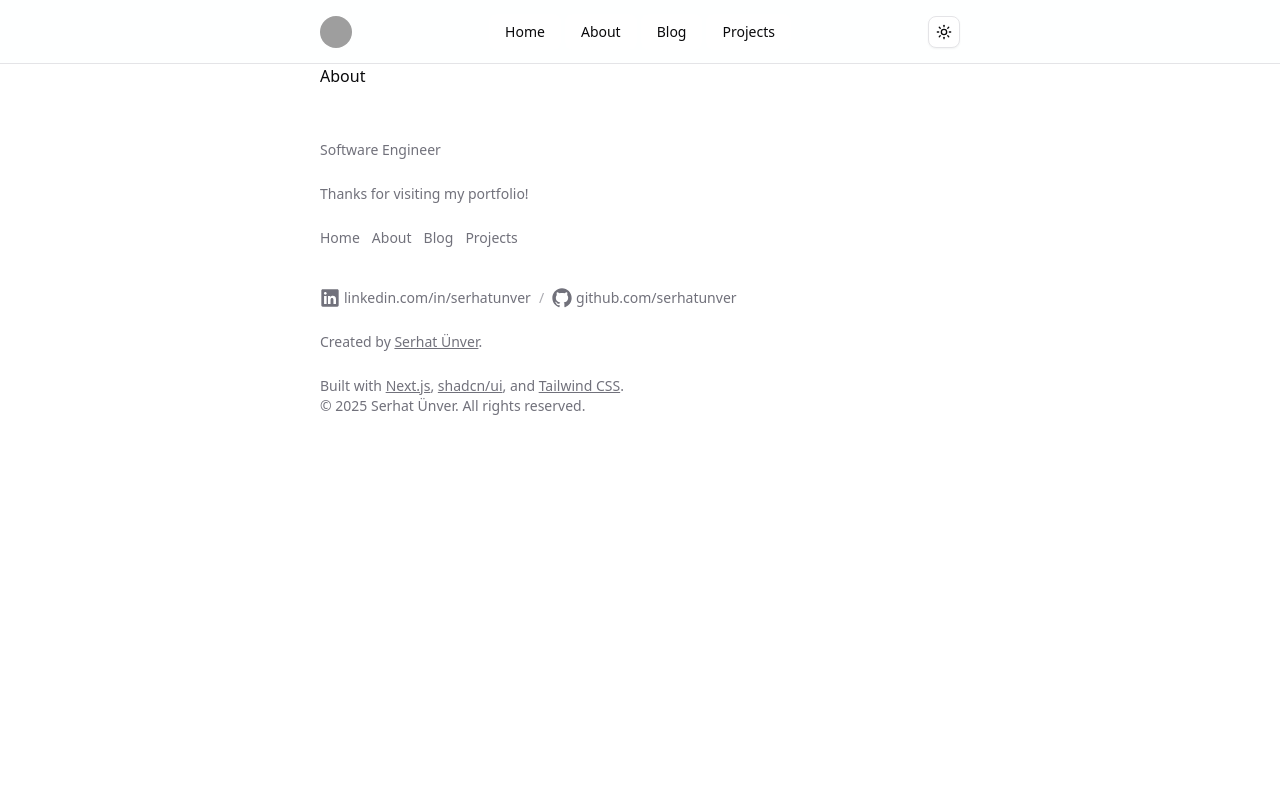
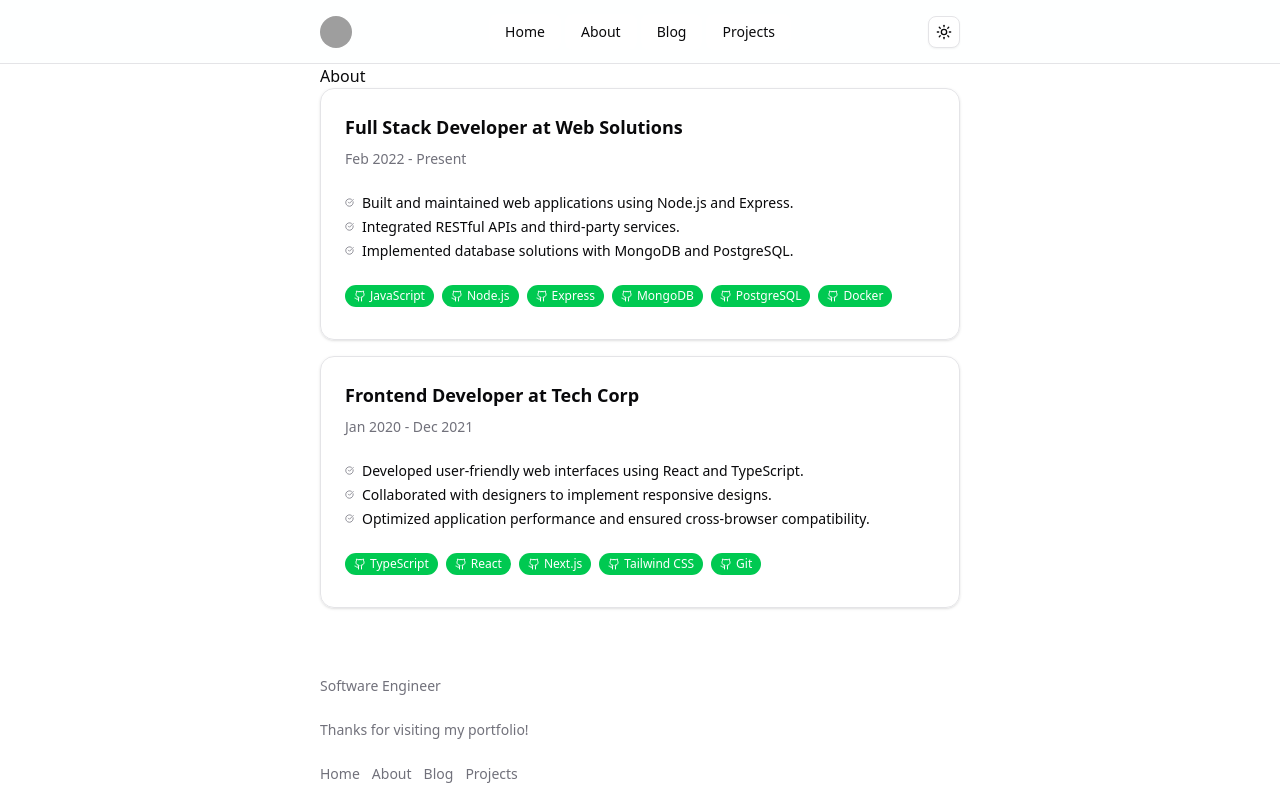
Before and after one commit to serhatunver/portfolio, a Next.js app: page /about in a window 1280 px wide. Shown: the top 800 px of the page. Built offline with nearby package versions, Linux system fonts and the light colour scheme; grey boxes are pictures that could not be loaded.

Commit message:
feat: add EducationCard, ExperienceCard and ProjectCard with mock data; update relevant pages

```diff
--- a/app/about/page.tsx
+++ b/app/about/page.tsx
@@ -1,3 +1,10 @@
+import { ExperienceCard } from '@/components/ExperienceCard';
+
 export default function About() {
-  return <h1>About</h1>;
+  return (
+    <>
+      <h1>About</h1>
+      <ExperienceCard />
+    </>
+  );
 }
--- a/app/page.tsx
+++ b/app/page.tsx
@@ -1,10 +1,39 @@
+import Link from 'next/link';
 import { Button } from '@/components/ui/button';
+import { ProjectCard } from '@/components/ProjectCard';
+import { EducationCard } from '@/components/EducationCard';
+import { ArrowRight } from 'lucide-react';
 
 export default function Home() {
   return (
-    <div className="flex min-h-[calc(100vh-4rem)] flex-col items-center justify-center space-y-6">
-      <h1 className="text-4xl font-bold">Welcome to Next.js!</h1>
-      <Button>Get Started</Button>
+    <div className="flex w-full min-h-[calc(100vh-4rem)] flex-col items-center justify-center space-y-6 py-4">
+      <div>
+        <h1 className="text-3xl font-bold">Welcome to My Portfolio</h1>
+        <p className="mt-2 text-lg text-muted-foreground">
+          Hi! I am Serhat Ünver, a software developer specializing in web
+          applications.
+        </p>
+      </div>
+      <div className="flex w-full items-center justify-between">
+        <h2 className="text-lg font-medium">Education</h2>
+        <Button asChild variant="link">
+          <Link href="/projects">
+            See all
+            <ArrowRight className="size-4" />
+          </Link>
+        </Button>
+      </div>
+      <EducationCard />
+      <div className="flex w-full items-center justify-between">
+        <h2 className="text-lg font-medium">Projects</h2>
+        <Button asChild variant="link">
+          <Link href="/projects">
+            See all
+            <ArrowRight className="size-4" />
+          </Link>
+        </Button>
+      </div>
+      <ProjectCard />
     </div>
   );
 }
--- a/app/projects/page.tsx
+++ b/app/projects/page.tsx
@@ -1,3 +1,15 @@
+import { ProjectCard } from '@/components/ProjectCard';
+
 export default function Projects() {
-  return <h1>Projects</h1>;
+  return (
+    <div className="flex w-full min-h-[calc(100vh-4rem)] flex-col justify-center space-y-6 py-4">
+      <div>
+        <h1 className="text-2xl font-bold">Projects</h1>
+        <p className="mt-2 text-muted-foreground">
+          Here are some of my projects.
+        </p>
+      </div>
+      <ProjectCard />
+    </div>
+  );
 }
--- /dev/null
+++ b/components/EducationCard.tsx
@@ -0,0 +1,69 @@
+import {
+  Card,
+  CardAction,
+  CardContent,
+  CardDescription,
+  CardFooter,
+  CardHeader,
+  CardTitle,
+} from '@/components/ui/card';
+import { Button } from '@/components/ui/button';
+
+import { MapPin } from 'lucide-react';
+
+const EDUCATIONS = [
+  {
+    degree: 'Master of Science in Software Engineering',
+    institution: 'Tech University',
+    duration: '2020 - 2022',
+    location: 'City, Country',
+    details:
+      'Specialized in software architecture, project management, and advanced programming concepts.',
+    gpa: '3.9/4.0',
+    transcriptLink: '#',
+  },
+  {
+    degree: 'Bachelor of Science in Computer Science',
+    institution: 'University of Technology',
+    duration: '2016 - 2020',
+    location: 'City, Country',
+    details:
+      'Graduated with honors, focusing on software development, algorithms, and data structures.',
+    gpa: '3.8/4.0',
+    transcriptLink: '#',
+  },
+];
+
+export function EducationCard() {
+  return (
+    <>
+      {EDUCATIONS.map((education, index) => (
+        <Card key={index} className="w-full mb-6 border-none bg-background p-0">
+          <CardHeader className="p-0">
+            <CardTitle className="text-lg">{education.degree}</CardTitle>
+            <CardDescription>
+              {education.institution} &#8226; {education.duration} &#8226;{' '}
+              <MapPin className="inline mb-1 mr-1 size-4" />
+              {education.location}
+            </CardDescription>
+          </CardHeader>
+          <CardContent className="space-y-4 p-0">
+            <p>{education.details}</p>
+            <p>GPA: {education.gpa}</p>
+          </CardContent>
+          {/* <CardFooter className="flex justify-end">
+            <Button asChild variant="link">
+              <a
+                href={education.transcriptLink}
+                target="_blank"
+                rel="noopener noreferrer"
+              >
+                View Transcript
+              </a>
+            </Button>
+          </CardFooter> */}
+        </Card>
+      ))}
+    </>
+  );
+}
--- /dev/null
+++ b/components/ExperienceCard.tsx
@@ -0,0 +1,93 @@
+import { Button } from '@/components/ui/button';
+import Link from 'next/link';
+import {
+  Card,
+  CardAction,
+  CardContent,
+  CardDescription,
+  CardFooter,
+  CardHeader,
+  CardTitle,
+} from '@/components/ui/card';
+
+import { Badge } from '@/components/ui/badge';
+import { Github, CircleCheckBig } from 'lucide-react';
+
+const EXPERIENCES = [
+  {
+    company: 'Web Solutions',
+    role: 'Full Stack Developer',
+    duration: 'Feb 2022 - Present',
+    responsibilities: [
+      'Built and maintained web applications using Node.js and Express.',
+      'Integrated RESTful APIs and third-party services.',
+      'Implemented database solutions with MongoDB and PostgreSQL.',
+    ],
+    techStack: [
+      'JavaScript',
+      'Node.js',
+      'Express',
+      'MongoDB',
+      'PostgreSQL',
+      'Docker',
+    ],
+    companyLink: '#',
+  },
+  {
+    company: 'Tech Corp',
+    role: 'Frontend Developer',
+    duration: 'Jan 2020 - Dec 2021',
+    responsibilities: [
+      'Developed user-friendly web interfaces using React and TypeScript.',
+      'Collaborated with designers to implement responsive designs.',
+      'Optimized application performance and ensured cross-browser compatibility.',
+    ],
+    techStack: ['TypeScript', 'React', 'Next.js', 'Tailwind CSS', 'Git'],
+    companyLink: '#',
+  },
+];
+
+export function ExperienceCard() {
+  return (
+    <>
+      {EXPERIENCES.map((experience, index) => (
+        <Card
+          key={index}
+          className="w-full mb-4 bg-background/50 backdrop-blur-m px-0"
+        >
+          <CardHeader>
+            <CardTitle className="text-lg">
+              {experience.role} at {experience.company}
+            </CardTitle>
+            <CardDescription>{experience.duration}</CardDescription>
+          </CardHeader>
+          <CardContent className="text-sm">
+            <ul className="space-y-1">
+              {experience.responsibilities.map((item, idx) => (
+                <li key={idx}>
+                  <CircleCheckBig
+                    className="inline mr-2 mb-1 text-muted-foreground"
+                    size={9}
+                  />
+                  {item}
+                </li>
+              ))}
+            </ul>
+          </CardContent>
+          <CardFooter className="flex flex-wrap">
+            {experience.techStack.map((tech) => (
+              <Badge
+                key={tech}
+                variant="secondary"
+                className="bg-green-500 text-white dark:bg-green-600 mr-2 mb-2"
+              >
+                <Github />
+                {tech}
+              </Badge>
+            ))}
+          </CardFooter>
+        </Card>
+      ))}
+    </>
+  );
+}
--- /dev/null
+++ b/components/ProjectCard.tsx
@@ -0,0 +1,98 @@
+import { Button } from '@/components/ui/button';
+import Link from 'next/link';
+import {
+  Card,
+  CardAction,
+  CardContent,
+  CardDescription,
+  CardFooter,
+  CardHeader,
+  CardTitle,
+} from '@/components/ui/card';
+
+import { Badge } from '@/components/ui/badge';
+import { BadgeCheckIcon } from 'lucide-react';
+
+const PROJECTS = [
+  {
+    title: 'Project One',
+    description: 'This is the first project description.',
+    detailedDescription: 'Detailed information about Project One.',
+    techStack: [
+      'TypeScript',
+      'React',
+      'Next.js',
+      'Tailwind CSS',
+      'Node.js',
+      'Express',
+      'MongoDB',
+    ],
+    githubLink: '#',
+    demoLink: '#',
+  },
+  {
+    title: 'Project Two',
+    description: 'This is the second project description.',
+    detailedDescription: 'Detailed information about Project Two.',
+    techStack: [
+      'JavaScript',
+      'Vue',
+      'Nuxt.js',
+      'Firebase',
+      'CSS',
+      'HTML',
+      'Git',
+    ],
+    githubLink: '#',
+    demoLink: '#',
+  },
+];
+
+export function ProjectCard() {
+  return (
+    <>
+      {PROJECTS.map((project, index) => (
+        <Card
+          key={index}
+          className="w-full mb-6 bg-background/50 backdrop-blur-m"
+        >
+          <CardHeader>
+            <CardTitle className="text-lg">{project.title}</CardTitle>
+            <CardDescription>{project.description}</CardDescription>
+            {/* <CardAction>
+              <Button asChild variant="link" size="sm" className="self-start">
+                <Link href="/">Sign Up</Link>
+              </Button>
+            </CardAction> */}
+          </CardHeader>
+          <CardContent className="space-y-4">
+            <p>Detailed information about the project can be placed here</p>
+            <div>
+              {project.techStack.map((tech) => (
+                <Badge
+                  key={tech}
+                  variant="secondary"
+                  className="bg-blue-500 text-white dark:bg-blue-600 mr-2 mb-2"
+                >
+                  <BadgeCheckIcon />
+                  {tech}
+                </Badge>
+              ))}
+            </div>
+          </CardContent>
+          <CardFooter className="flex gap-1 justify-end">
+            <Button asChild variant="link" size="sm">
+              <Link href="/">GitHub</Link>
+            </Button>
+            <Button asChild variant="link" size="sm">
+              <Link href="/">Demo</Link>
+            </Button>
+            <Button asChild variant="link" size="sm">
+              <Link href="/">Details</Link>
+            </Button>
+          </CardFooter>
+        </Card>
+      ))}
+    </>
+  );
+}
```
